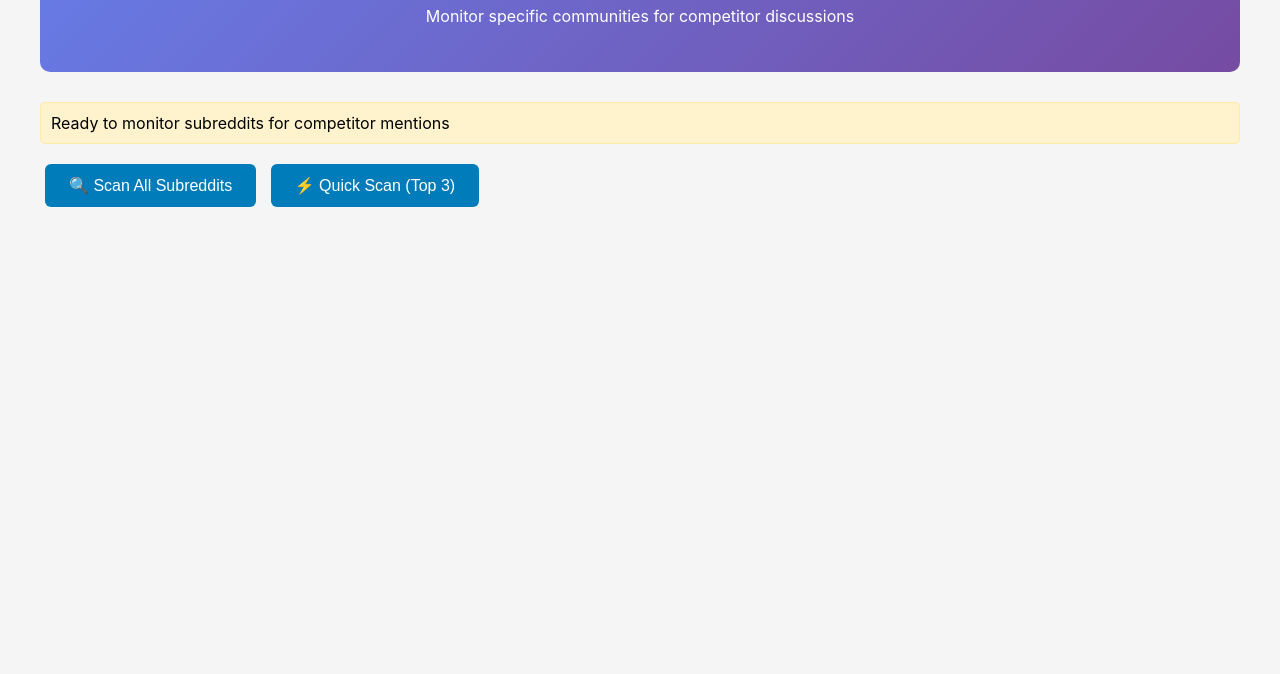
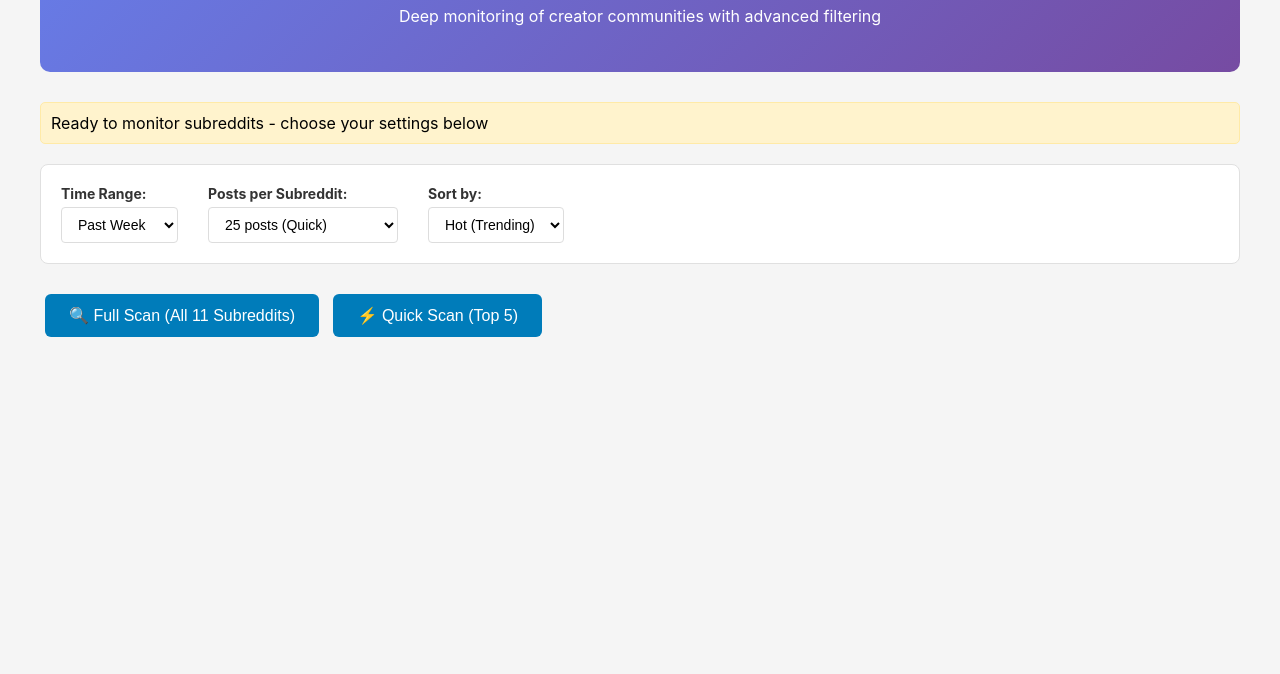
Before and after one commit to slamb-ops/reddit-competitor-tool, a plain HTML site: page index.html in a window 1280 px wide. Shown: the part 126-800 px from the top of the page. Drawn offline with Linux system fonts and the light colour scheme.

Commit message:
Update index.html

```diff
--- a/index.html
+++ b/index.html
@@ -1,7 +1,7 @@
 <!DOCTYPE html>
 <html>
 <head>
-    <title>Subreddit Competitor Monitor</title>
+    <title>Subreddit Competitor Monitor - Enhanced</title>
     <style>
         body {
             font-family: -apple-system, BlinkMacSystemFont, 'Segoe UI', Roboto, sans-serif;
@@ -17,6 +17,34 @@
             border-radius: 10px;
             margin-bottom: 30px;
             text-align: center;
+        }
+        .controls {
+            background: white;
+            padding: 20px;
+            border-radius: 8px;
+            margin: 20px 0;
+            border: 1px solid #e0e0e0;
+            display: flex;
+            gap: 30px;
+            align-items: center;
+            flex-wrap: wrap;
+        }
+        .control-group {
+            display: flex;
+            flex-direction: column;
+            gap: 5px;
+        }
+        .control-group label {
+            font-weight: bold;
+            font-size: 14px;
+            color: #333;
+        }
+        .control-group select {
+            padding: 8px 12px;
+            border: 1px solid #ddd;
+            border-radius: 4px;
+            font-size: 14px;
+            background: white;
         }
         .subreddit-section {
             background: white;
@@ -125,20 +153,52 @@
 </head>
 <body>
     <div class="header">
-        <h1>📡 Subreddit Competitor Monitor latest</h1>
-        <p>Monitor specific communities for competitor discussions</p>
+        <h1>📡 Enhanced Subreddit Monitor</h1>
+        <p>Deep monitoring of creator communities with advanced filtering</p>
     </div>
 
-    <div class="status" id="status">Ready to monitor subreddits for competitor mentions</div>
+    <div class="status" id="status">Ready to monitor subreddits - choose your settings below</div>
 
-    <button onclick="monitorSubreddits()" id="monitorBtn">🔍 Scan All Subreddits</button>
-    <button onclick="quickScan()" id="quickBtn">⚡ Quick Scan (Top 3)</button>
+    <div class="controls">
+        <div class="control-group">
+            <label for="timeFilter">Time Range:</label>
+            <select id="timeFilter">
+                <option value="week">Past Week</option>
+                <option value="month">Past Month</option>
+                <option value="year">Past Year</option>
+                <option value="all">All Time</option>
+            </select>
+        </div>
+
+        <div class="control-group">
+            <label for="postLimit">Posts per Subreddit:</label>
+            <select id="postLimit">
+                <option value="25">25 posts (Quick)</option>
+                <option value="50">50 posts (Standard)</option>
+                <option value="100">100 posts (Deep Scan)</option>
+            </select>
+        </div>
+
+        <div class="control-group">
+            <label for="sortType">Sort by:</label>
+            <select id="sortType">
+                <option value="hot">Hot (Trending)</option>
+                <option value="new">New (Recent)</option>
+                <option value="top">Top (Popular)</option>
+            </select>
+        </div>
+    </div>
+
+    <button onclick="monitorSubreddits()" id="monitorBtn">🔍 Full Scan (All 11 Subreddits)</button>
+    <button onclick="quickScan()" id="quickBtn">⚡ Quick Scan (Top 5)</button>
 
     <div id="results"></div>
 
     <script>
         // Subreddits to monitor
         const targetSubreddits = [
+            'Medium',
+            'Substack',
             'writing',
             'freelancewriters',
             'blogging',
@@ -162,9 +222,22 @@
             'WordPress': ['wordpress.com', 'wordpress blog']
         };
 
-        async function fetchSubredditPosts(subreddit, limit = 25) {
+        async function fetchSubredditPosts(subreddit, limit = 25, sort = 'hot', timeFilter = 'week') {
             try {
-                const response = await fetch(`https://www.reddit.com/r/${subreddit}/hot.json?limit=${limit}`);
+                let url = `https://www.reddit.com/r/${subreddit}/${sort}.json?limit=${limit}`;
+
+                // Add time filter for 'top' sort
+                if (sort === 'top') {
+                    url += `&t=${timeFilter}`;
+                }
+
+                console.log(`Fetching: ${url}`);
+
+                const response = await fetch(url);
+                if (!response.ok) {
+                    throw new Error(`HTTP ${response.status}`);
+                }
+
                 const data = await response.json();
 
                 return data.data.children.map(child => ({
@@ -238,7 +311,12 @@
             monitorBtn.disabled = true;
             monitorBtn.textContent = 'Scanning...';
 
-            updateStatus('🔄 Scanning subreddits for competitor mentions...');
+            // Get user selections
+            const postLimit = parseInt(document.getElementById('postLimit').value);
+            const sortType = document.getElementById('sortType').value;
+            const timeFilter = document.getElementById('timeFilter').value;
+
+            updateStatus(`🔄 Deep scanning ${targetSubreddits.length} subreddits (${postLimit} posts each, ${sortType} posts from ${timeFilter})...`);
             document.getElementById('results').innerHTML = '<div class="loading">Analyzing posts across multiple subreddits...</div>';
 
             const allMentions = {};
@@ -247,9 +325,9 @@
 
             for (let i = 0; i < targetSubreddits.length; i++) {
                 const subreddit = targetSubreddits[i];
-                updateStatus(`📊 Scanning r/${subreddit}... (${i + 1}/${targetSubreddits.length})`);
+                updateStatus(`📊 Scanning r/${subreddit}... (${i + 1}/${targetSubreddits.length}) - ${postLimit} ${sortType} posts`);
 
-                const posts = await fetchSubredditPosts(subreddit);
+                const posts = await fetchSubredditPosts(subreddit, postLimit, sortType, timeFilter);
                 const mentions = findCompetitorMentions(posts);
 
                 allMentions[subreddit] = {
@@ -261,15 +339,16 @@
                 totalPosts += posts.length;
                 totalMentions += mentions.length;
 
-                // Rate limiting
-                await new Promise(resolve => setTimeout(resolve, 1000));
+                // Rate limiting - longer delay for bigger scans
+                const delay = postLimit > 50 ? 1500 : 1000;
+                await new Promise(resolve => setTimeout(resolve, delay));
             }
 
-            updateStatus(`✅ Scan complete! Found ${totalMentions} competitor mentions in ${totalPosts} posts`);
-            displayResults(allMentions, totalMentions);
+            updateStatus(`✅ Deep scan complete! Analyzed ${totalPosts} posts and found ${totalMentions} competitor mentions`);
+            displayResults(allMentions, totalMentions, { postLimit, sortType, timeFilter });
 
             monitorBtn.disabled = false;
-            monitorBtn.textContent = '🔍 Scan All Subreddits';
+            monitorBtn.textContent = '🔍 Full Scan (All 11 Subreddits)';
         }
 
         async function quickScan() {
@@ -277,12 +356,14 @@
             quickBtn.disabled = true;
             quickBtn.textContent = 'Quick Scanning...';
 
-            const topSubreddits = targetSubreddits.slice(0, 3);
-            updateStatus('⚡ Quick scan of top 3 subreddits...');
+            const topSubreddits = targetSubreddits.slice(0, 5);
+            const postLimit = 20;
+
+            updateStatus('⚡ Quick scan of top 5 subreddits (hot posts from past week)...');
 
             const allMentions = {};
             for (const subreddit of topSubreddits) {
-                const posts = await fetchSubredditPosts(subreddit, 15);
+                const posts = await fetchSubredditPosts(subreddit, postLimit, 'hot', 'week');
                 const mentions = findCompetitorMentions(posts);
                 allMentions[subreddit] = { posts, mentions, totalPosts: posts.length };
                 await new Promise(resolve => setTimeout(resolve, 800));
@@ -290,7 +371,7 @@
 
             const totalMentions = Object.values(allMentions).reduce((sum, data) => sum + data.mentions.length, 0);
             updateStatus(`✅ Quick scan complete! Found ${totalMentions} mentions`);
-            displayResults(allMentions, totalMentions);
+            displayResults(allMentions, totalMentions, { postLimit: 20, sortType: 'hot', timeFilter: 'week' });
 
             quickBtn.disabled = false;
             quickBtn.textContent = '⚡ Quick Scan (Top 5)';
@@ -311,13 +392,14 @@
 
             const topPlatform = Object.entries(platformCounts).sort(([,a], [,b]) => b - a)[0];
             const topSubreddit = Object.entries(subredditCounts).sort(([,a], [,b]) => b - a)[0];
+            const totalPostsAnalyzed = Object.values(allMentions).reduce((sum, data) => sum + data.totalPosts, 0);
 
             let html = `
                 <div class="insights">
                     <div class="insight-title">🧠 Scan Results</div>
                     <div style="margin: 8px 0;">• <strong>Total mentions found:</strong> ${totalMentions}</div>
-                    <div style="margin: 8px 0;">• <strong>Posts analyzed:</strong> ${Object.values(allMentions).reduce((sum, data) => sum + data.totalPosts, 0)}</div>
-                    ${scanSettings.postLimit ? `<div style="margin: 8px 0;">• <strong>Scan depth:</strong> ${scanSettings.postLimit} posts per subreddit, sorted by ${scanSettings.sortType}</div>` : ''}
+                    <div style="margin: 8px 0;">• <strong>Posts analyzed:</strong> ${totalPostsAnalyzed}</div>
+                    ${scanSettings.postLimit ? `<div style="margin: 8px 0;">• <strong>Scan settings:</strong> ${scanSettings.postLimit} ${scanSettings.sortType} posts per subreddit from ${scanSettings.timeFilter}</div>` : ''}
                     ${topPlatform ? `<div style="margin: 8px 0;">• <strong>Most discussed platform:</strong> ${topPlatform[0]} (${topPlatform[1]} mentions)</div>` : ''}
                     ${topSubreddit ? `<div style="margin: 8px 0;">• <strong>Most active community:</strong> r/${topSubreddit[0]} (${topSubreddit[1]} mentions)</div>` : ''}
                 </div>
```
